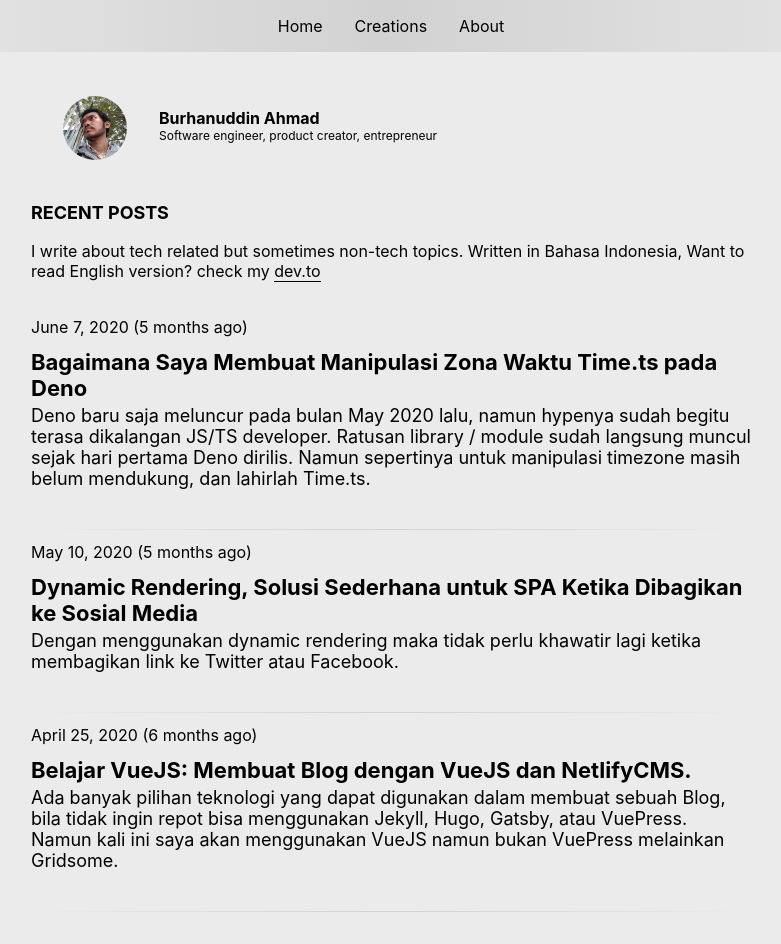
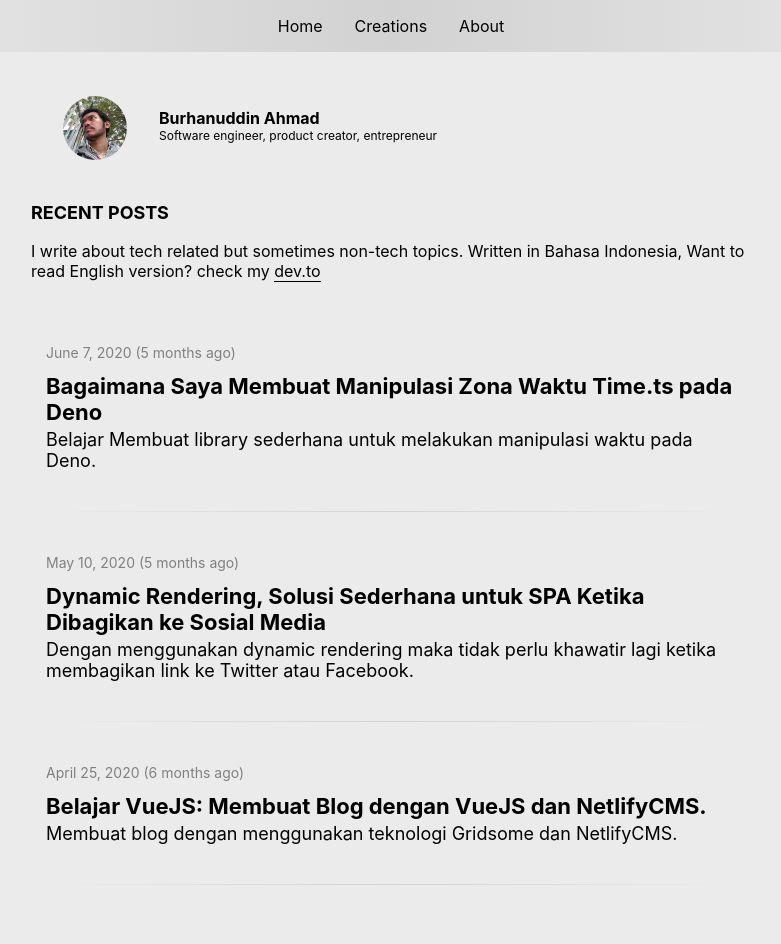
Before and after one commit to burhanahmeed/kusiaga.com, a Next.js app: page / in a window 1280 px wide. Shown: the top 944 px of the page, without its empty margins (249-1030 px from the left). Built offline with nearby package versions, Linux system fonts and the light colour scheme.

Commit message:
new look, add disqus

```diff
--- a/_posts/bagaimana-saya-membuat-manipulasi-zona-waktu-time-ts-pada-deno..md
+++ b/_posts/bagaimana-saya-membuat-manipulasi-zona-waktu-time-ts-pada-deno..md
@@ -1,9 +1,6 @@
 ---
 title: Bagaimana Saya Membuat Manipulasi Zona Waktu Time.ts pada Deno
-excerpt: Deno baru saja meluncur pada bulan May 2020 lalu, namun hypenya sudah
-  begitu terasa dikalangan JS/TS developer. Ratusan library / module sudah
-  langsung muncul sejak hari pertama Deno dirilis.  Namun sepertinya untuk
-  manipulasi timezone masih belum mendukung, dan lahirlah Time.ts.
+excerpt: Belajar Membuat library sederhana untuk melakukan manipulasi waktu pada Deno.
 date: '2020-06-07T02:11:58.682Z'
 previewImage: /img/posts/time.ts-mod.jpg
 ---
--- a/_posts/membuat-blog-dengan-vue-js-dan-netlify-cms.md
+++ b/_posts/membuat-blog-dengan-vue-js-dan-netlify-cms.md
@@ -1,9 +1,6 @@
 ---
 title: "Belajar VueJS: Membuat Blog dengan VueJS dan NetlifyCMS."
-excerpt: Ada banyak pilihan teknologi yang dapat digunakan dalam membuat sebuah
-  Blog, bila tidak ingin repot bisa menggunakan Jekyll, Hugo, Gatsby, atau
-  VuePress. Namun kali ini saya akan menggunakan VueJS namun bukan VuePress
-  melainkan Gridsome.
+excerpt: Membuat blog dengan menggunakan teknologi Gridsome dan NetlifyCMS.
 date: '2020-04-25T17:00:00.000Z'
 previewImage: /img/posts/external-content.duckduckgo.com.jpeg
 ---
--- a/components/default.layout.js
+++ b/components/default.layout.js
@@ -23,7 +23,7 @@ export default function Layout({ children }) {
         <meta property="og:site_name" content="kusiaga" key="ogsitename" />
 
         {/* Twitter */}
-        <meta name="twitter:card" content="summary" key="twcard" />
+        <meta name="twitter:card" content="summary_large_image" key="twcard" />
         <meta name="twitter:creator" content="@burhannahm" key="twhandle" />
 
       </Head>
--- a/components/posts/postHeading.js
+++ b/components/posts/postHeading.js
@@ -1,13 +1,15 @@
 import moment from 'moment'
+import ReadingTime from 'reading-time'
 
 export default function PostHeader({ title, date, content }) {
+  let readingtime = ReadingTime(content)
   return (
     <>
       <div className="">
         <p className="text-clear text-bold text-4xl">{title}</p>
       </div>
       <div className="" style={{ textAlign: 'left', width: '100%' }} className="dblock">
-        <p className="text-2xs">{moment(date).format('LLL')}</p>
+        <p className="text-2xs">{moment(date).format('LLL')} - {readingtime.text}</p>
       </div>
       <hr className="gradient-border" style={{ width: '100%' }} />
     </>
--- a/package.json
+++ b/package.json
@@ -11,11 +11,13 @@
   "dependencies": {
     "@mdx-js/loader": "^1.6.19",
     "@next/mdx": "^9.5.5",
+    "disqus-react": "^1.0.10",
     "gray-matter": "^4.0.2",
     "moment": "^2.29.1",
     "next": "9.5.5",
     "react": "17.0.0",
     "react-dom": "17.0.0",
+    "reading-time": "^1.2.0",
     "remark": "^13.0.0",
     "remark-html": "^13.0.1"
   }
--- a/pages/index.js
+++ b/pages/index.js
@@ -32,12 +32,12 @@ export default function Home({allPosts}) {
                 {
                   allPosts.map(el => {
                     return (
-                      <div className="pointer">
+                      <div className={styles['post-item']}>
                         {/* blog item */}
                         <div className="my2">
-                          <p className="text-clear">{moment(el.date).format('LL')} ({moment(el.date).fromNow()})</p>
+                          <p className="text-clear text-2xs" style={{ color: 'gray' }}>{moment(el.date).format('LL')} ({moment(el.date).fromNow()})</p>
                         </div>
-                        <p className="blog-title text-clear text-bold text-3xl mb1">
+                        <p className="pointer blog-title text-clear text-bold text-3xl mb1">
                           <Link href={`/posts/${el.slug}`}>{el.title}</Link>
                         </p>
                         <p className="text-clear text-xl">{el.excerpt}</p>
--- a/styles/Home.module.css
+++ b/styles/Home.module.css
@@ -129,6 +129,15 @@
   background-image: linear-gradient(90deg,transparent,#0606061c,transparent);
 }
 
+/* home index */
+.post-item {
+  border-radius: 5px;
+  padding: 15px;
+}
+.post-item:hover {
+  background-color: #a9a9a92b;
+}
+
 /* creations page */
 .creation-image {
   height: 150px;
```
Also changed, not shown: pages/posts/[slug].js (+32 -1 lines), 1 other file (tests, documents, lock files or other folders).
